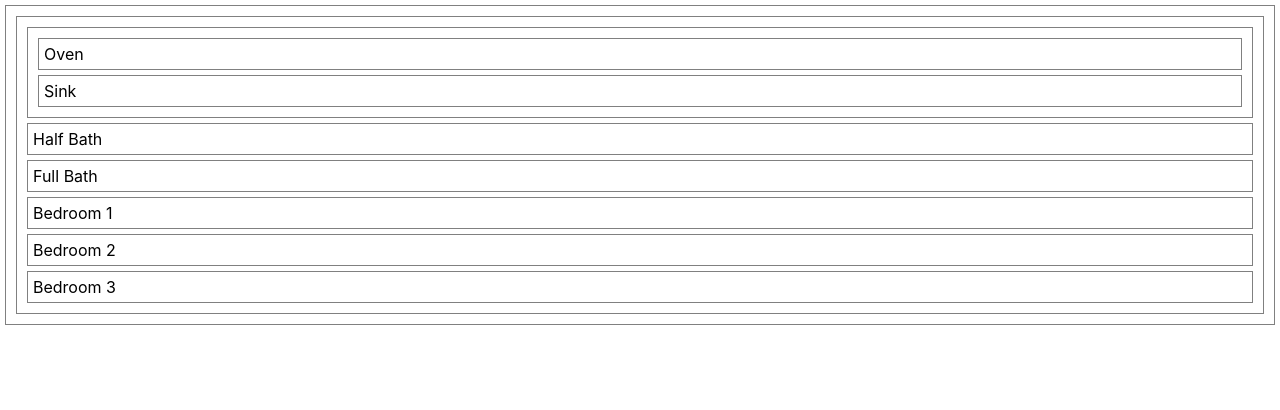
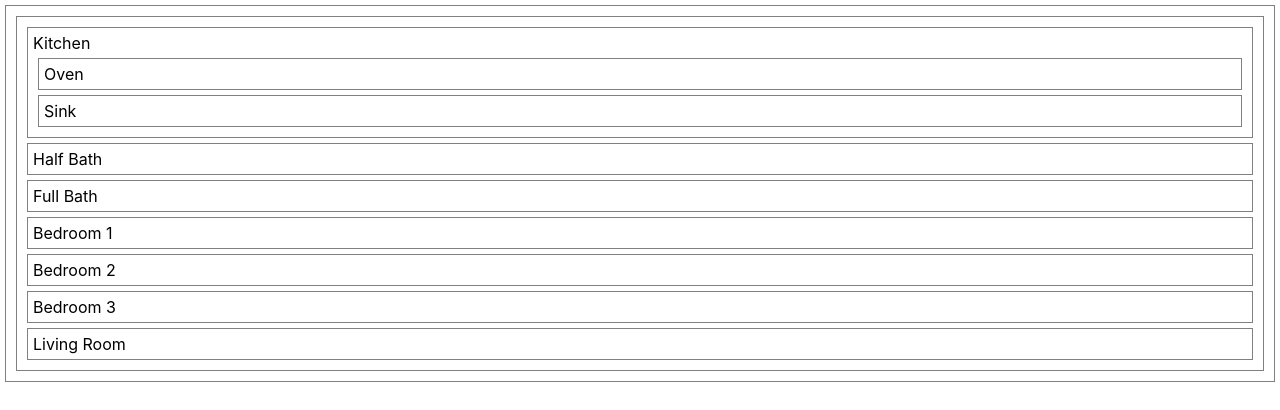
Before and after one commit to jlandis320/floorplan-lab, a React (Create React App) app: page / in a window 1280 px wide. Shown: the top 410 px of the page. Built offline with nearby package versions, Linux system fonts and the light colour scheme.

Commit message:
adds living room component

```diff
--- a/src/FloorPlan.jsx
+++ b/src/FloorPlan.jsx
@@ -1,6 +1,7 @@
 import Kitchen from "./Kitchen"
 import Bath from "./Bath"
 import Bedroom from "./Bedroom"
+import LivingRoom from "./LivingRoom"
 
 function FloorPlan(props){
   return (
@@ -11,6 +12,7 @@ function FloorPlan(props){
     <Bedroom bedNum="1"/>
     <Bedroom bedNum="2"/>
     <Bedroom bedNum="3"/>
+    <LivingRoom />
     </>
   )
 }
--- a/src/Kitchen.jsx
+++ b/src/Kitchen.jsx
@@ -4,6 +4,7 @@ import Sink from "./Sink";
 function Kitchen(props) {
   return (
     <div>
+      Kitchen
       <Oven />
       <Sink />
     </div>
--- a/src/LivingRoom.jsx
+++ b/src/LivingRoom.jsx
@@ -0,0 +1,7 @@
+function LivingRoom(){
+  return (
+    <div>Living Room</div>
+  )
+}
+
+export default LivingRoom
```
